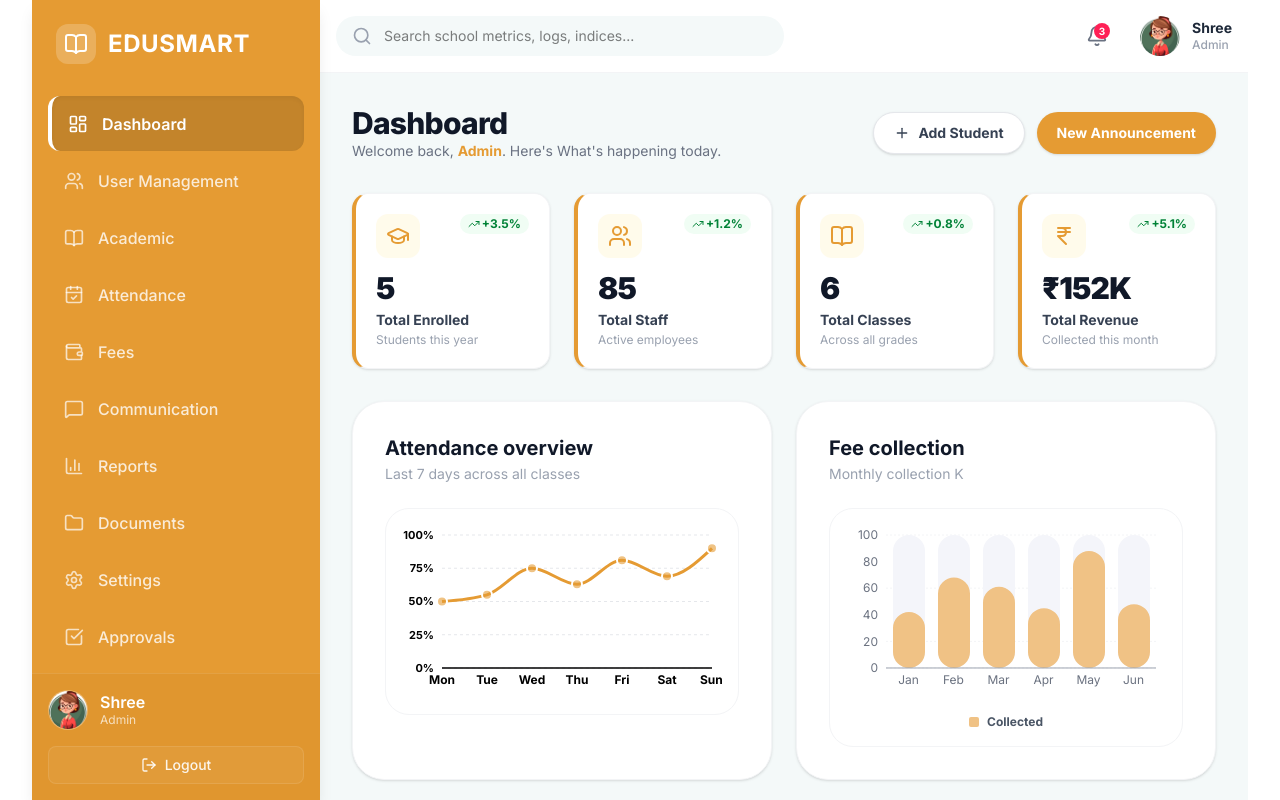
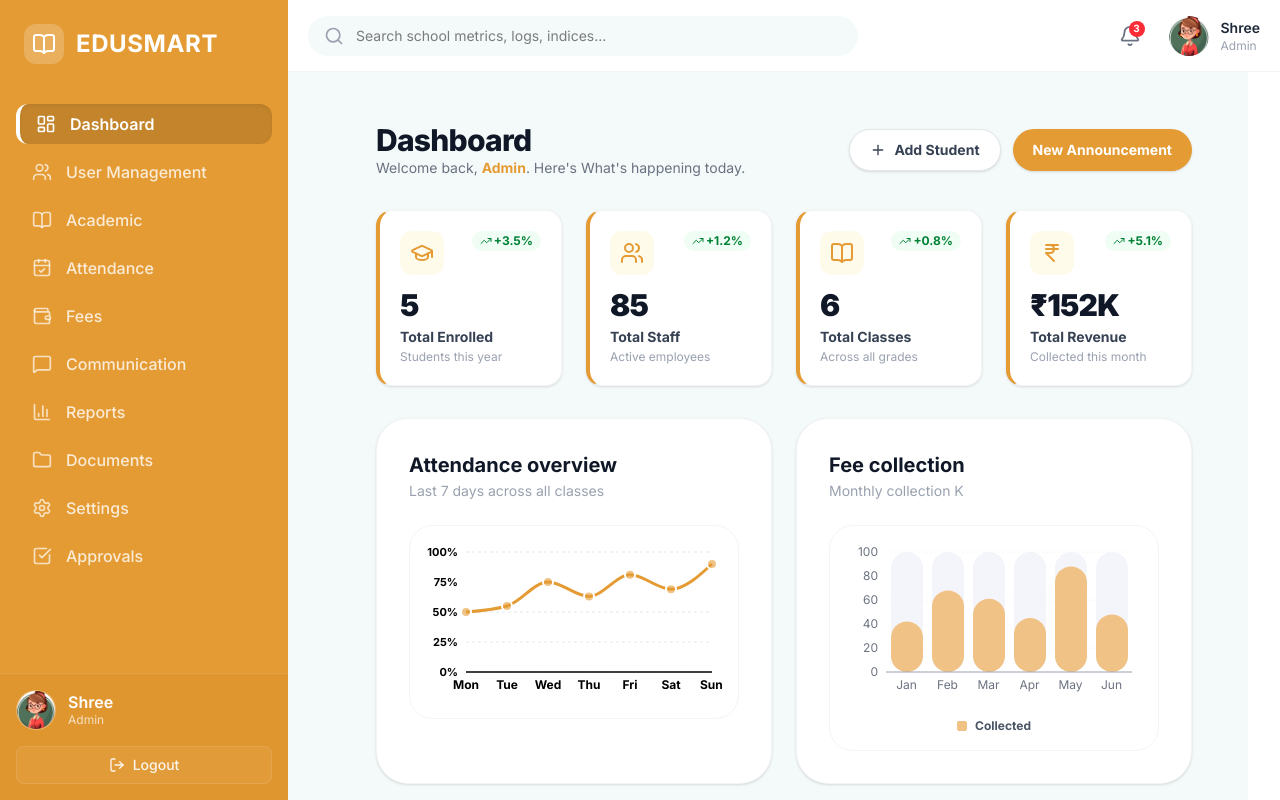
Before and after one commit to mgirijashree/SchoolManagementSystem, a React (Vite) app: page /dashboard in a window 1280 px wide. Shown: the top 800 px of the page. Built offline with nearby package versions, Linux system fonts and the light colour scheme; sample sign-in values are in the browser's storage.

Commit message:
School Management System

```diff
--- a/src/components/AdminDashboardLayout.jsx
+++ b/src/components/AdminDashboardLayout.jsx
@@ -1,29 +1,53 @@
-import React from "react";
+import React, { useState } from "react";
 import { Outlet } from "react-router-dom";
+import { Menu } from "lucide-react";
+
 import AdminSidebar from "./AdminSidebar";
 import AdminTopBar from "./AdminTopBar";
-import {
-  Users, BookOpen, IndianRupee, Plus, GraduationCap, TrendingUp,
-  Clock, Check, X, AlertTriangle, Bell } from "lucide-react";
 
 const AdminDashboardLayout = () => {
+  const [sidebarOpen, setSidebarOpen] = useState(false);
+
   return (
-    <div className="flex w-full min-h-screen bg-[#F4FAFA]">
-      {/* 1. Left Sidebar Navigation Panel */}
-      <AdminSidebar />
+    <div className="bg-[#F4FAFA] min-h-screen">
 
-      {/* 2. Main Work Area View Window */}
-      <div className="flex-1 flex flex-col min-w-0 overflow-x-hidden">
+      {/* Sidebar */}
+      <AdminSidebar
+        isOpen={sidebarOpen}
+        setIsOpen={setSidebarOpen}
+      />
 
-        {/* Global Header Top Bar applied seamlessly across all sub-routes */}
-        <AdminTopBar searchPlaceholder="Search school metrics, logs, indices..." />
+      {/* Main */}
+      <div className="lg:ml-72">
 
-        {/* Dynamic Workspace: The <Outlet /> component renders sub-pages (Dashboard, Academic, User Management, etc.) */}
-        <div className="flex-1">
-          <Outlet />
+        {/* Mobile Menu */}
+        <div className="lg:hidden bg-white p-3">
+          <button
+            onClick={() => setSidebarOpen(true)}
+          >
+            <Menu />
+          </button>
         </div>
 
+        {/* Fixed Topbar */}
+        <div className="fixed top-0 left-0 right-0 lg:left-72 z-20">
+          <AdminTopBar
+            searchPlaceholder="Search school metrics, logs, indices..."
+          />
+        </div>
+
+        {/* Page */}
+        <main
+          className="
+          pt-[90px]
+          p-6
+          "
+        >
+          <Outlet />
+        </main>
+
       </div>
+
     </div>
   );
 };
--- a/src/components/AdminSidebar.jsx
+++ b/src/components/AdminSidebar.jsx
@@ -1,14 +1,23 @@
-import React, { useState } from "react";
+import React from "react";
 import { NavLink, useLocation } from "react-router-dom";
 import {
-  LayoutDashboard, Users, BookOpen, CalendarCheck,
-  Wallet, MessageSquare, BarChart3, Folder, Settings,
-  CheckSquare, LogOut, Menu, X
+  LayoutDashboard,
+  Users,
+  BookOpen,
+  CalendarCheck,
+  Wallet,
+  MessageSquare,
+  BarChart3,
+  Folder,
+  Settings,
+  CheckSquare,
+  LogOut,
+  X
 } from "lucide-react";
 
-const AdminSidebar = () => {
+const AdminSidebar = ({ isOpen, setIsOpen }) => {
+
   const location = useLocation();
-  const [isOpen, setIsOpen] = useState(false);
 
   const navItems = [
     { label: "Dashboard", path: "/dashboard", icon: <LayoutDashboard /> },
@@ -30,35 +39,40 @@ const AdminSidebar = () => {
 
   return (
     <>
-      {/* 1. MOBILE & TABLET TOP TOGGLE BAR */}
-      <div className="lg:hidden fixed top-0 left-0 right-0 h-16 bg-[#E59B33] text-white flex items-center justify-between px-6 z-40 shadow-md">
-        <div className="flex items-center gap-2">
-          <BookOpen className="w-5 h-5" />
-          <span className="font-bold text-lg tracking-wide">EDUSMART</span>
-        </div>
-        <button
-          onClick={() => setIsOpen(!isOpen)}
-          className="p-2 hover:bg-white/10 rounded-lg transition"
-          aria-label="Toggle Menu"
-        >
-          {isOpen ? <X className="w-6 h-6" /> : <Menu className="w-6 h-6" />}
-        </button>
-      </div>
+
 
       {/* 2. MOBILE BACKGROUND DIM OVERLAY */}
       {isOpen && (
         <div
-          className="lg:hidden fixed inset-0 bg-black/50 backdrop-blur-xs z-40 transition-opacity duration-300"
+          className="lg:hidden fixed inset-0 bg-black/50 backdrop-blur-xs z-30 transition-opacity duration-300"
           onClick={() => setIsOpen(false)}
         />
       )}
 
       {/* 3. RESPONSIVE SIDEBAR SHELL (NO INNER SCROLL) */}
-      <aside className={`
-        fixed lg:sticky top-0 left-0 h-screen w-72 bg-[#E59B33] text-white flex flex-col justify-between
-        z-50 shadow-lg font-['Inter',_sans-serif] transition-transform duration-300 ease-in-out lg:translate-x-0
+      <aside
+        className={`
+        fixed
+        top-0
+        left-0
+        h-screen
+        w-72
+        bg-[#E59B33]
+        text-white
+        flex
+        flex-col
+        justify-between
+        z-50
+
+        transform
+        transition-transform
+        duration-300
+
         ${isOpen ? "translate-x-0" : "-translate-x-full"}
-      `}>
+
+        lg:translate-x-0
+        `}
+        >
         {/* Main Wrapper: Takes up all available space above footer */}
         <div className="flex flex-col flex-1 min-h-0">
 
@@ -79,7 +93,15 @@ const AdminSidebar = () => {
           </div>
 
           {/* Navigation Container: Scaled to fill height cleanly without overflow */}
-          <nav className="flex-1 px-4 py-2 flex flex-col justify-between gap-y-0.5">
+          <nav
+            className="
+            flex-1
+            overflow-y-auto
+            px-4
+            py-4
+            space-y-2
+            "
+            >
             {navItems.map((item) => {
               const isActivePath = location.pathname === item.path;
               return (
@@ -134,8 +156,7 @@ const AdminSidebar = () => {
         </div>
       </aside>
 
-      {/* Spacing helper for mobile view layouts */}
-      <div className="h-16 lg:hidden w-full" />
+
     </>
   );
 };
--- a/src/components/AdminTopBar.jsx
+++ b/src/components/AdminTopBar.jsx
@@ -8,61 +8,163 @@ const AdminTopBar = ({
 }) => {
   const [searchTerm, setSearchTerm] = useState("");
 
-  // Handle Keystroke Search
   const handleSearchChange = (e) => {
     const value = e.target.value;
     setSearchTerm(value);
-    // Trigger callback if provided
+
     if (onSearch) {
       onSearch(value);
     }
   };
 
   return (
-    <header className="bg-white p-4 flex flex-col sm:flex-row justify-between items-center gap-4 border-b border-gray-100 shadow-xs">
-      {/* Search Input Bar */}
-      <div className="relative w-full sm:w-[50%]">
-        <Search className="absolute left-4 top-1/2 -translate-y-1/2 text-gray-400 w-5 h-5" />
+    <header
+      className="
+      bg-white
+      px-5
+      py-3
+      border-b
+      border-gray-100
+      flex
+      items-center
+      justify-between
+      gap-4
+      min-h-[72px]
+      "
+    >
+
+      {/* Search */}
+      <div className="relative flex-1 max-w-[550px]">
+
+        <Search
+          className="
+          absolute
+          left-4
+          top-1/2
+          -translate-y-1/2
+          text-gray-400
+          w-5
+          h-5
+          "
+        />
+
         <input
           type="text"
           value={searchTerm}
           onChange={handleSearchChange}
           placeholder={searchPlaceholder}
-          className="w-full bg-[#F4F9F9] rounded-full py-2.5 pl-12 pr-4 outline-none text-sm focus:ring-2 focus:ring-[#E59B33]/20 transition-all"
+          className="
+          w-full
+          bg-[#F4F9F9]
+          rounded-full
+          py-2.5
+          pl-12
+          pr-4
+          text-sm
+          outline-none
+          focus:ring-2
+          focus:ring-[#2A3EB1]/20
+          transition
+          "
         />
+
       </div>
 
-      {/* Right-Side Dashboard Controls */}
-      <div className="flex items-center justify-between sm:justify-end w-full sm:w-auto gap-6">
-        {/* Alerts Center Notification */}
+      {/* Right Section */}
+      <div className="flex items-center gap-5">
+
+        {/* Notification */}
         <button
-          onClick={() => alert(`You have ${notificationCount} new notifications!`)}
-          className="relative p-2 text-gray-500 hover:bg-gray-100 rounded-full transition"
+          onClick={() =>
+            alert(
+              `You have ${notificationCount} new notifications!`
+            )
+          }
+          className="
+          relative
+          p-2
+          rounded-full
+          hover:bg-gray-100
+          transition
+          "
         >
-          <Bell size={22} />
+
+          <Bell
+            size={22}
+            className="text-gray-500"
+          />
+
           {notificationCount > 0 && (
-            <span className="absolute top-1.5 right-1.5 w-4 h-4 bg-rose-500 rounded-full flex items-center justify-center text-[10px] text-white font-bold">
-              {notificationCount > 9 ? '9+' : notificationCount}
+            <span
+              className="
+              absolute
+              top-1
+              right-1
+              w-4
+              h-4
+              bg-red-500
+              rounded-full
+              flex
+              items-center
+              justify-center
+              text-[10px]
+              text-white
+              font-bold
+              "
+            >
+              {notificationCount > 9
+                ? "9+"
+                : notificationCount}
             </span>
           )}
+
         </button>
 
-        {/* Admin Personal Context */}
+        {/* Profile */}
         <div className="flex items-center gap-3">
+
           <img
-            src="./src/assets/teacher.jpg"
-            className="w-10 h-10 rounded-full object-cover"
-            alt="User Profile"
+            src="/src/assets/teacher.jpg"
+            alt="Profile"
+            className="
+            w-10
+            h-10
+            rounded-full
+            object-cover
+            "
             onError={(e) => {
-              e.target.src = "https://images.unsplash.com/photo-1573496359142-b8d87734a5a2?q=80&w=100";
+              e.target.src =
+                "https://images.unsplash.com/photo-1573496359142-b8d87734a5a2?q=80&w=100";
             }}
           />
+
           <div>
-            <h4 className="font-bold text-gray-800 text-sm leading-tight">Shree</h4>
-            <p className="text-gray-400 text-xs font-medium">Admin</p>
+
+            <h4
+              className="
+              font-semibold
+              text-sm
+              text-gray-800
+              "
+            >
+              Shree
+            </h4>
+
+            <p
+              className="
+              text-xs
+              text-gray-400
+              "
+            >
+              Admin
+            </p>
+
           </div>
+
         </div>
+
       </div>
+
     </header>
   );
 };
--- a/src/components/TeacherSidebar.jsx
+++ b/src/components/TeacherSidebar.jsx
@@ -27,7 +27,7 @@ const TeacherSidebar = () => {
     <>
       {/* ... (Keep your Mobile Toggle Bar as is) ... */}
 
-      <aside className={`fixed lg:sticky top-0 left-0 h-screen w-72 bg-[#E59B33] text-white flex flex-col justify-between z-50 shadow-lg transition-transform duration-300 ease-in-out lg:translate-x-0 ${isOpen ? "translate-x-0" : "-translate-x-full"}`}>
+      <aside className={`fixed lg:sticky top-0 left-0 h-screen w-72 bg-[#2A3EB1] text-white flex flex-col justify-between z-50 shadow-lg transition-transform duration-300 ease-in-out lg:translate-x-0 ${isOpen ? "translate-x-0" : "-translate-x-full"}`}>
         <div className="flex flex-col flex-1 min-h-0">
           <div className="p-6 flex items-center justify-between gap-3 border-b border-white/10">
             <div className="flex items-center gap-3">
```
